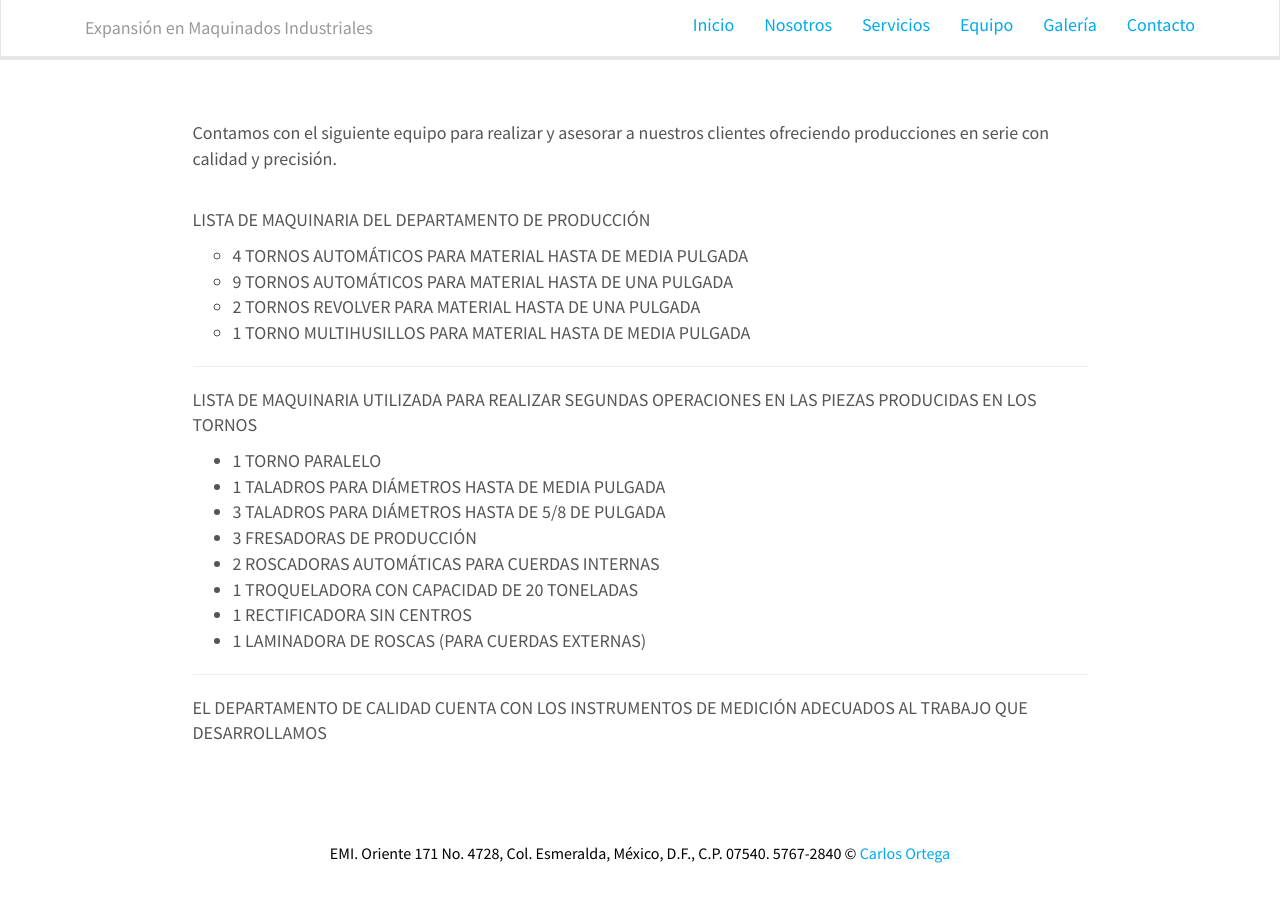
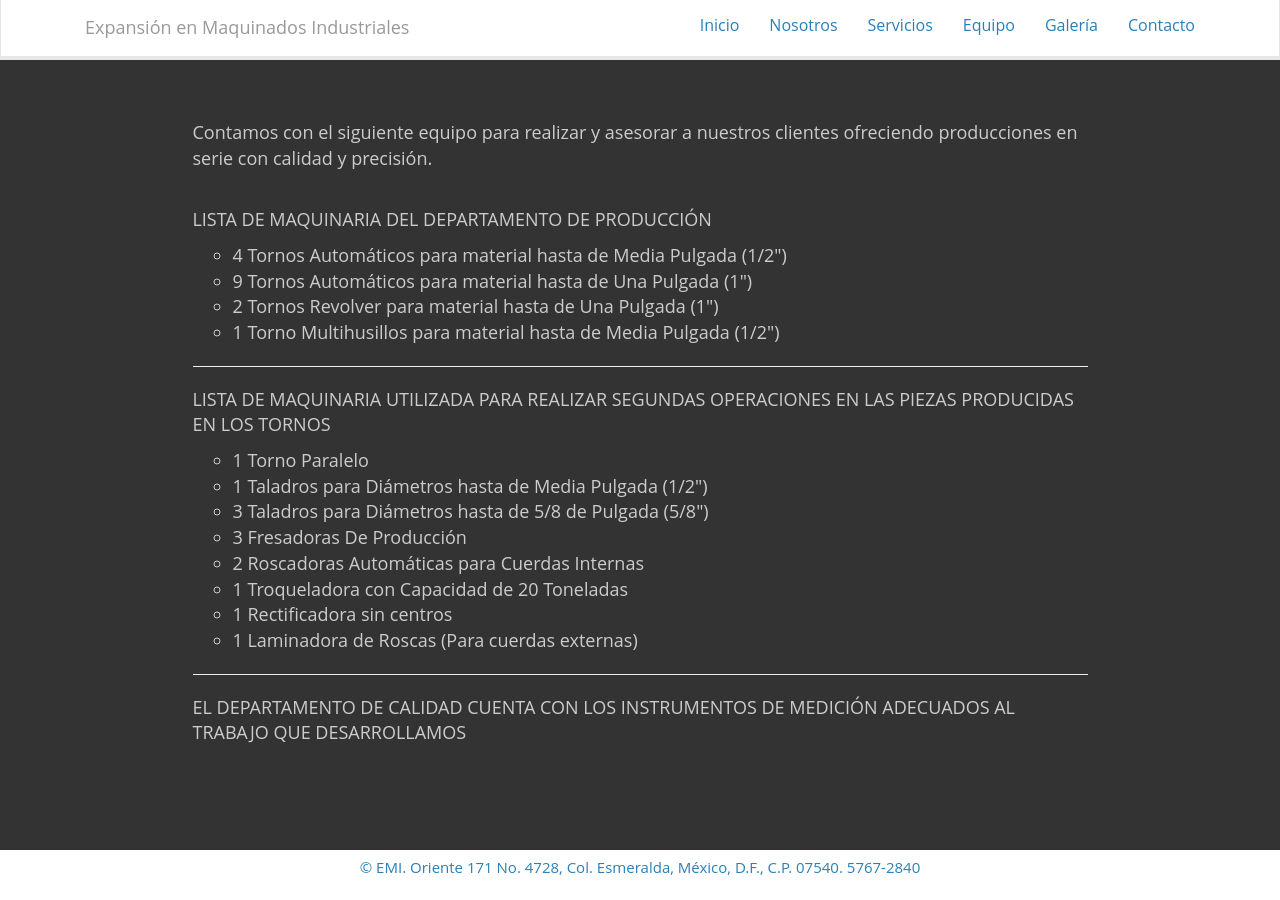
Before and after one commit to cortega8612/expmaq, a Jekyll site: the page built from equipo/index.html, in a window 1280 px wide. Built offline with Jekyll 4.4.1, drawn with Linux system fonts in a browser that asks for light colours.

Commit message:
equipo page 50%

```diff
--- a/_layouts/default.html
+++ b/_layouts/default.html
@@ -50,6 +50,7 @@
       </div>
     </div>
 
+<div class="clearfix"></div>
     <div class="container">
       <div class='col-md-12'>
           {{content}}
@@ -61,7 +62,7 @@
 
 <div class="footer">
   <div class="container">
-        <p class="text-muted vcenterf">EMI. Oriente 171 No. 4728, Col. Esmeralda, México, D.F., C.P. 07540. 5767-2840  &copy; <a href='http://www.carlosomx.com' target ='blank'>Carlos Ortega</p>
+        <p class="text-muted vcenterf">&copy; EMI. Oriente 171 No. 4728, Col. Esmeralda, México, D.F., C.P. 07540. 5767-2840 </p>
   </div>
 </div>
 
@@ -74,7 +75,5 @@
 
 
 
-
-
   </body>
 </html>
--- a/css/custom.css
+++ b/css/custom.css
@@ -2,22 +2,48 @@ body {
   padding-top: 120px;
   font-size: 18px;
   /* sticky footer height*/
-  margin-bottom: 70px;
+  margin-bottom: 50px;
 }
+
+/* body full image*/
+
+.body1 {
+  background: url('/img/C_Ltrain.jpg') no-repeat center center fixed;
+    -webkit-background-size: cover;
+    -moz-background-size: cover;
+    -o-background-size: cover;
+    background-size: cover;
+    color:#fff;
+    background-color:#333;
+    font-family: 'Open Sans',Arial,Helvetica,Sans-Serif;
+}
+
+.body2 {
+  background: url('') no-repeat center center fixed;
+    -webkit-background-size: cover;
+    -moz-background-size: cover;
+    -o-background-size: cover;
+    background-size: cover;
+    color:#CCC;
+    background-color:#333;
+    font-family: 'Open Sans',Arial,Helvetica,Sans-Serif;
+}
+
+.block {
+  background-color:rgba(0,0,0,0.2);
+    height:370px;
+    padding-left:12px;
+    padding-right:12px;
+}
+
+
+
 
 html {
   position: relative;
   min-height: 100%;
 }
 
-/* body full image
-
-body {
-    background-image: url("/images/homepage/collective-vision.jpg");
-    background-repeat: no-repeat;
-    background-position: center top;
-}
-*/
 
 .vcenter {
     text-align: center;
@@ -39,7 +65,8 @@ h2 {
 
 .ula {list-style-type: circle;}
 
-.navbar-header>.navbar-brand, .navbar-inverse .navbar-nav>li>a {color: #00aaee;
+.navbar-header>.navbar-brand, .navbar-inverse .navbar-nav>li>a {color: #2980b9;
+  font-size: 16px;
 
 }
 
@@ -53,19 +80,19 @@ h2 {
   bottom: 0;
 	width: 100%;
 	background-color: #FFF;
-	height: 70px;
+	height: 50px;
 	border-top: 2px #FFFFFF solid;
 }
 
 .footer p{
-	padding-top: 10px;
-  color: #000;
+	padding-top: 5px;
+  color: #2980b9;
 }
 
 .vcenterf {
     text-align: center;
     vertical-align: middle;
-    font-size: 16px;
+    font-size: 15px;
 }
 
 
--- a/equipo/index.html
+++ b/equipo/index.html
@@ -1,6 +1,8 @@
 ---
 layout: default
 ---
+
+<body class="body2">
 
 	<div class="col-md-10 col-md-offset-1">
 
@@ -10,30 +12,33 @@ layout: default
 
 			<p>LISTA DE MAQUINARIA DEL DEPARTAMENTO DE PRODUCCIÓN</p>
 
+
 			<ul class="ula">
-		<li>4  TORNOS AUTOMÁTICOS PARA MATERIAL HASTA DE MEDIA PULGADA</li>
-		<li>9  TORNOS AUTOMÁTICOS PARA MATERIAL HASTA DE UNA PULGADA</li>
-		<li>2  TORNOS REVOLVER PARA MATERIAL HASTA DE UNA PULGADA
-		</li>
-		<li>1  TORNO MULTIHUSILLOS PARA MATERIAL HASTA DE MEDIA PULGADA</li>
+				<li>4  Tornos Automáticos para material hasta de Media Pulgada (1/2") </li>
+				<li>9  Tornos Automáticos para material hasta de Una Pulgada (1")</li>
+				<li>2  Tornos Revolver para material hasta de Una Pulgada (1") </li>
+				<li>1  Torno Multihusillos para material hasta de Media Pulgada (1/2")</li>
 			</ul>
 
 		<hr />
 
 			<p>LISTA DE MAQUINARIA UTILIZADA PARA REALIZAR SEGUNDAS OPERACIONES EN LAS PIEZAS PRODUCIDAS EN LOS TORNOS </p>
 
-	<ul>
-		<li>1  TORNO PARALELO</li>
-		<li>1  TALADROS PARA DIÁMETROS HASTA DE MEDIA PULGADA</li>
-		<li>3  TALADROS PARA DIÁMETROS HASTA DE 5/8 DE PULGADA</li>
-		<li>3  FRESADORAS DE PRODUCCIÓN</li>
-		<li>2  ROSCADORAS AUTOMÁTICAS PARA CUERDAS INTERNAS</li>
-		<li>1  TROQUELADORA CON CAPACIDAD DE 20 TONELADAS</li>
-		<li>1  RECTIFICADORA SIN CENTROS</li>
-		<li>1  LAMINADORA DE ROSCAS  (PARA CUERDAS EXTERNAS)</li>
+			<ul class="ula">
+				<li>1  Torno Paralelo</li>
+				<li>1  Taladros para Diámetros hasta de Media Pulgada (1/2") </li>
+				<li>3  Taladros para Diámetros hasta de 5/8 de Pulgada (5/8") </li>
+				<li>3  Fresadoras De Producción</li>
+				<li>2  Roscadoras Automáticas para Cuerdas Internas</li>
+				<li>1  Troqueladora con Capacidad de 20 Toneladas</li>
+				<li>1  Rectificadora sin centros</li>
+				<li>1  Laminadora de Roscas (Para cuerdas externas)</li>
 			</ul>
 
 		<hr />
 
 		<p>EL DEPARTAMENTO DE CALIDAD CUENTA CON LOS INSTRUMENTOS DE MEDICIÓN ADECUADOS AL TRABAJO QUE DESARROLLAMOS </p>
 	</div>
+
+
+</body>
```
Also changed, not shown: contacto/index.html (+6 -4 lines), index.html (+10 -1 lines), img/C_Ltrain.jpg (added). Lines whose indentation alone changed are shown as unchanged.
